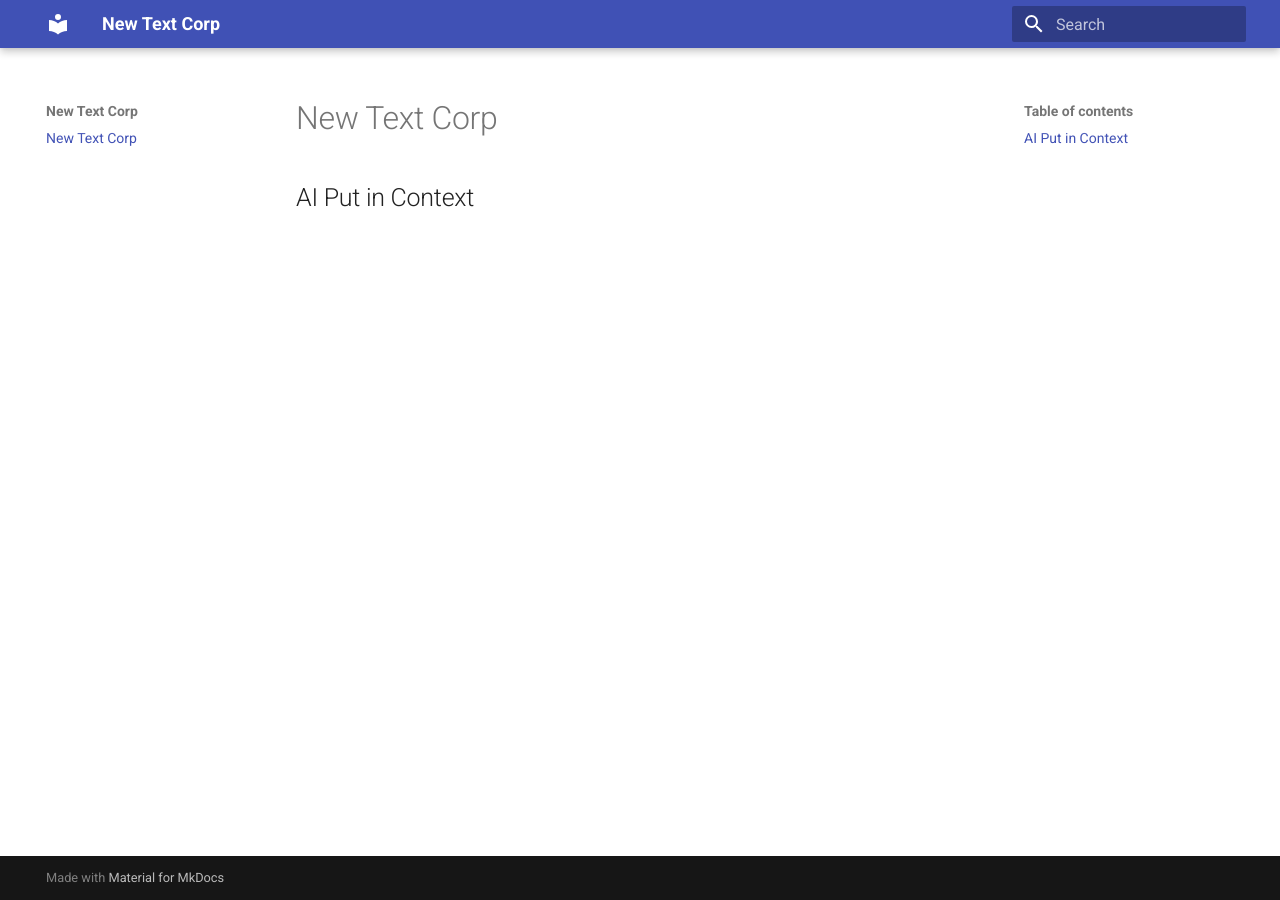
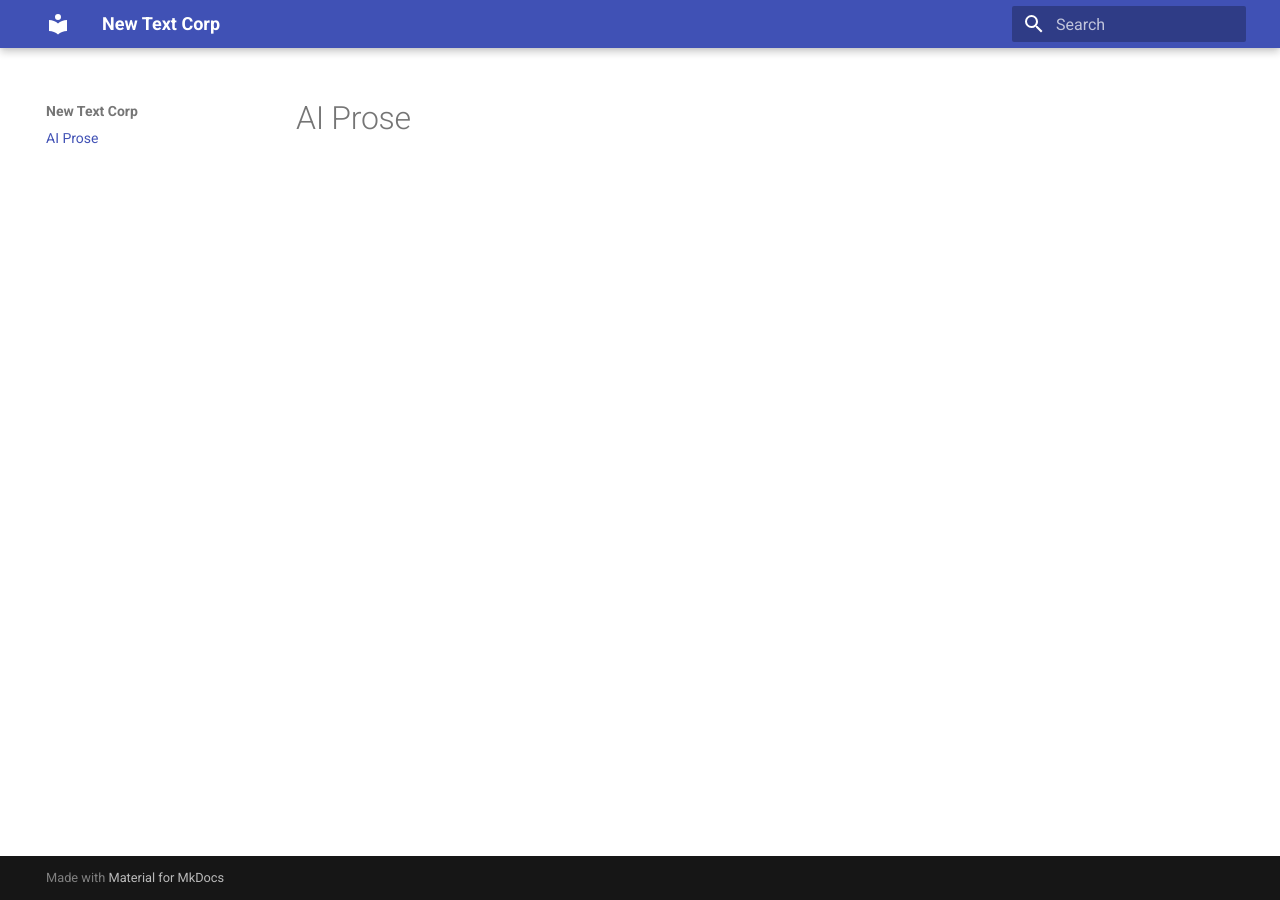
Before and after one commit to textmadenew/newtextcorp.github.io, an MkDocs documentation site: the page built from docs/index.md, in a window 1280 px wide. Built offline with MkDocs 1.6.1 and Material for MkDocs 9.7.7, drawn with Linux system fonts in a browser that asks for light colours.

Commit message:
revise first page

```diff
--- a/docs/index.md
+++ b/docs/index.md
@@ -1,3 +1 @@
-# New Text Corp
-
-## AI Put in Context
+# AI Prose
```
Also changed, not shown: README.md (+3 -1 lines).
